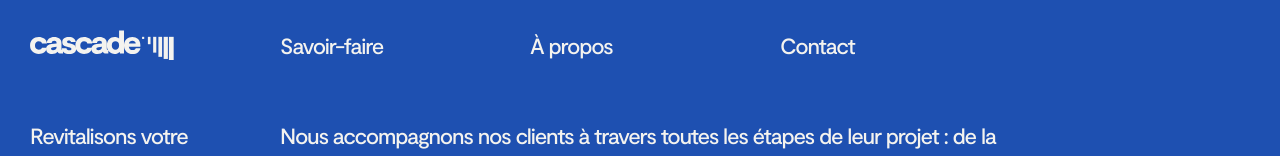
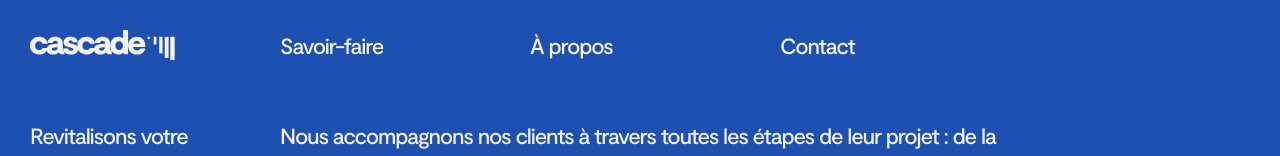
Before and after one commit to LapassetAC/cascade, a Next.js app: page /expertise in a window 1280 px wide. Shown: the top 156 px of the page. Built offline with nearby package versions, Linux system fonts and the light colour scheme.

Commit message:
update logo (5 rect)

```diff
--- a/src/components/CascadeLogo.js
+++ b/src/components/CascadeLogo.js
@@ -40,16 +40,15 @@ const StyledContainer = styled.div`
     path {
       fill: ${({ $color }) => $color};
     }
-    line {
-      stroke: ${({ $color }) => $color};
-      /* stroke-dasharray: 44; */
-      /* stroke-dashoffset: 0; */
-      /* transition: stroke-dashoffset 0.4s ease-in-out; */
-      ${cascadeDelay(6, 0.1)}
+    rect {
+      fill: ${({ $color }) => $color};
+      ${cascadeDelay(5, 0.1)}
       ${({ $isAnimation }) =>
         $isAnimation &&
         css`
-          transform: translateY(-60px);
+          transform: translateY(-50px);
+          opacity: 0;
+          visibility: hidden;
           animation: ${textApparitionAnim} 0.4s forwards;
         `}
     }
@@ -66,87 +65,74 @@ export default function CascadeLogo({ color, isAnimation }) {
       $color={color}
     >
       <svg
-        width="273"
-        height="57"
-        viewBox="0 0 273 57"
+        width="1032"
+        height="214"
+        viewBox="0 0 1032 214"
         fill="none"
         xmlns="http://www.w3.org/2000/svg"
       >
         <path
-          d="M16.6575 45.4559C11.7389 45.4559 7.75018 43.9886 4.69152 41.0539C1.63285 38.0779 0.103516 34.2133 0.103516 29.4599C0.103516 24.6239 1.67418 20.7179 4.81552 17.7419C7.99818 14.7246 11.9042 13.2159 16.5335 13.2159C20.5429 13.2159 24.0355 14.2699 27.0115 16.3779C29.9875 18.4859 31.7029 21.5859 32.1575 25.6779H22.7955C22.4649 24.3553 21.7415 23.3013 20.6255 22.5159C19.5095 21.6893 18.1455 21.2759 16.5335 21.2759C14.4669 21.2759 12.7515 22.0406 11.3875 23.5699C10.0648 25.0579 9.40352 27.0213 9.40352 29.4599C9.40352 31.8986 10.0648 33.8413 11.3875 35.2879C12.7102 36.6933 14.4668 37.3959 16.6575 37.3959C19.8402 37.3959 21.9069 36.1766 22.8575 33.7379H32.1575C31.7442 37.3339 30.1115 40.1859 27.2595 42.2939C24.4489 44.4019 20.9149 45.4559 16.6575 45.4559Z"
-          fill="black"
+          d="M64.8856 174.972C45.6062 174.972 29.9721 169.221 17.9833 157.718C5.99443 146.053 0 130.905 0 112.274C0 93.3186 6.15644 78.0086 18.4693 66.3437C30.9442 54.5169 46.2543 48.6035 64.3996 48.6035C80.1147 48.6035 93.8047 52.7347 105.47 60.9973C117.134 69.2599 123.858 81.4108 125.64 97.4499H88.9443C87.6482 92.2656 84.813 88.1343 80.4387 85.0561C76.0644 81.8158 70.718 80.1957 64.3996 80.1957C56.299 80.1957 49.5755 83.1929 44.2291 89.1873C39.0448 95.0198 36.4526 102.715 36.4526 112.274C36.4526 121.833 39.0448 129.447 44.2291 135.118C49.4135 140.626 56.299 143.38 64.8856 143.38C77.3605 143.38 85.4611 138.601 89.1873 129.042H125.64C124.02 143.137 117.62 154.316 106.442 162.579C95.4248 170.841 81.5728 174.972 64.8856 174.972Z"
+          fill="#1E1E1E"
         />
         <path
-          d="M61.9844 37.9539H62.7284V44.8359H58.8844C55.5364 44.8359 53.3044 43.6166 52.1884 41.1779C50.0804 44.0299 46.691 45.4559 42.0204 45.4559C38.5897 45.4559 35.841 44.6706 33.7744 43.0999C31.7077 41.4879 30.6744 39.1939 30.6744 36.2179C30.6744 33.3659 31.5837 31.1753 33.4024 29.6459C35.2624 28.0753 37.701 27.1246 40.7184 26.7939L50.5144 25.7399V24.7479C50.5144 21.9373 49.0264 20.5319 46.0504 20.5319C43.1984 20.5319 41.545 21.8753 41.0904 24.5619H31.7904C32.121 21.1726 33.547 18.4446 36.0684 16.3779C38.5897 14.2699 41.917 13.2159 46.0504 13.2159C50.0597 13.2159 53.3457 14.2286 55.9084 16.2539C58.5124 18.2793 59.8144 21.3586 59.8144 25.4919V35.6599C59.8144 37.1893 60.5377 37.9539 61.9844 37.9539ZM50.5144 32.8699V32.0019L43.9424 32.7459C41.297 33.0353 39.9744 34.0479 39.9744 35.7839C39.9744 37.5613 41.1937 38.4499 43.6324 38.4499C45.4097 38.4499 47.001 37.9953 48.4064 37.0859C49.8117 36.1766 50.5144 34.7713 50.5144 32.8699Z"
-          fill="black"
+          d="M242.55 145.567H245.466V172.542H230.399C217.276 172.542 208.528 167.763 204.154 158.204C195.891 169.383 182.606 174.972 164.299 174.972C150.852 174.972 140.078 171.894 131.977 165.738C123.877 159.419 119.827 150.428 119.827 138.763C119.827 127.584 123.391 118.997 130.519 113.003C137.81 106.847 147.368 103.12 159.195 101.824L197.592 97.6929V93.8047C197.592 82.7879 191.76 77.2795 180.095 77.2795C168.916 77.2795 162.436 82.5449 160.653 93.0756H124.201C125.497 79.7907 131.086 69.0979 140.969 60.9973C150.852 52.7347 163.894 48.6035 180.095 48.6035C195.81 48.6035 208.69 52.5727 218.735 60.5113C228.941 68.4499 234.045 80.5197 234.045 96.7209V136.576C234.045 142.57 236.88 145.567 242.55 145.567ZM197.592 125.64V122.238L171.832 125.154C161.463 126.288 156.279 130.257 156.279 137.062C156.279 144.028 161.058 147.511 170.617 147.511C177.584 147.511 183.821 145.729 189.329 142.165C194.838 138.601 197.592 133.092 197.592 125.64Z"
+          fill="#1E1E1E"
         />
         <path
-          d="M74.9259 45.4559C70.4206 45.4559 66.9279 44.5053 64.4479 42.6039C61.9679 40.7026 60.6246 38.0573 60.4179 34.6679H69.2839C69.6559 37.3133 71.5366 38.6359 74.9259 38.6359C77.4886 38.6359 78.7699 37.8299 78.7699 36.2179C78.7699 35.3086 78.3979 34.6059 77.6539 34.1099C76.9099 33.6139 75.6079 33.1386 73.7479 32.6839L70.3999 31.9399C69.1186 31.6506 68.0026 31.3406 67.0519 31.0099C66.1426 30.6379 65.2126 30.1213 64.2619 29.4599C63.3112 28.7986 62.5879 27.9306 62.0919 26.8559C61.5959 25.7813 61.3479 24.4999 61.3479 23.0119C61.3479 19.9119 62.5259 17.5146 64.8819 15.8199C67.2379 14.0839 70.1312 13.2159 73.5619 13.2159C77.7366 13.2159 80.9606 14.1253 83.2339 15.9439C85.5072 17.7626 86.7679 20.1186 87.0159 23.0119H78.0879C77.7572 21.0279 76.2692 20.0359 73.6239 20.0359C72.5906 20.0359 71.7639 20.2633 71.1439 20.7179C70.5239 21.1313 70.2139 21.7099 70.2139 22.4539C70.2139 22.9913 70.4206 23.4459 70.8339 23.8179C71.2886 24.1899 71.7639 24.4586 72.2599 24.6239C72.7972 24.7893 73.6652 25.0373 74.8639 25.3679L78.2739 26.1739C81.3326 26.8766 83.6472 27.9926 85.2179 29.5219C86.7886 31.0513 87.5739 33.1799 87.5739 35.9079C87.5739 39.0493 86.3959 41.4259 84.0399 43.0379C81.6839 44.6499 78.6459 45.4559 74.9259 45.4559Z"
-          fill="black"
+          d="M293.276 174.972C275.617 174.972 261.927 171.246 252.206 163.794C242.486 156.341 237.22 145.972 236.41 132.687H271.162C272.62 143.056 279.991 148.241 293.276 148.241C303.321 148.241 308.343 145.081 308.343 138.763C308.343 135.199 306.885 132.444 303.969 130.5C301.053 128.556 295.949 126.693 288.659 124.911L275.536 121.995C270.514 120.861 266.139 119.646 262.413 118.349C258.849 116.891 255.204 114.866 251.477 112.274C247.751 109.682 244.916 106.28 242.972 102.067C241.028 97.855 240.056 92.8326 240.056 87.0002C240.056 74.8493 244.673 65.4527 253.908 58.8102C263.142 52.0057 274.483 48.6035 287.93 48.6035C304.293 48.6035 316.93 52.1677 325.841 59.2962C334.751 66.4247 339.693 75.6594 340.665 87.0002H305.67C304.374 79.2236 298.542 75.3354 288.173 75.3354C284.123 75.3354 280.882 76.2264 278.452 78.0085C276.022 79.6287 274.807 81.8968 274.807 84.813C274.807 86.9192 275.617 88.7013 277.237 90.1594C279.019 91.6175 280.882 92.6706 282.827 93.3186C284.933 93.9667 288.335 94.9388 293.033 96.2348L306.399 99.3941C318.388 102.148 327.461 106.523 333.617 112.517C339.774 118.511 342.852 126.855 342.852 137.548C342.852 149.861 338.235 159.176 329 165.495C319.765 171.813 307.857 174.972 293.276 174.972Z"
+          fill="#1E1E1E"
         />
         <path
-          d="M102.77 45.4559C97.851 45.4559 93.8624 43.9886 90.8037 41.0539C87.745 38.0779 86.2157 34.2133 86.2157 29.4599C86.2157 24.6239 87.7864 20.7179 90.9277 17.7419C94.1104 14.7246 98.0164 13.2159 102.646 13.2159C106.655 13.2159 110.148 14.2699 113.124 16.3779C116.1 18.4859 117.815 21.5859 118.27 25.6779H108.908C108.577 24.3553 107.854 23.3013 106.738 22.5159C105.622 21.6893 104.258 21.2759 102.646 21.2759C100.579 21.2759 98.8637 22.0406 97.4997 23.5699C96.177 25.0579 95.5157 27.0213 95.5157 29.4599C95.5157 31.8986 96.177 33.8413 97.4997 35.2879C98.8224 36.6933 100.579 37.3959 102.77 37.3959C105.952 37.3959 108.019 36.1766 108.97 33.7379H118.27C117.856 37.3339 116.224 40.1859 113.372 42.2939C110.561 44.4019 107.027 45.4559 102.77 45.4559Z"
-          fill="black"
+          d="M402.414 174.972C383.134 174.972 367.5 169.221 355.512 157.718C343.523 146.053 337.528 130.905 337.528 112.274C337.528 93.3186 343.685 78.0086 355.998 66.3437C368.472 54.5169 383.783 48.6035 401.928 48.6035C417.643 48.6035 431.333 52.7347 442.998 60.9973C454.663 69.2599 461.386 81.4108 463.168 97.4499H426.473C425.176 92.2656 422.341 88.1343 417.967 85.0561C413.593 81.8158 408.246 80.1957 401.928 80.1957C393.827 80.1957 387.104 83.1929 381.757 89.1873C376.573 95.0198 373.981 102.715 373.981 112.274C373.981 121.833 376.573 129.447 381.757 135.118C386.942 140.626 393.827 143.38 402.414 143.38C414.889 143.38 422.989 138.601 426.716 129.042H463.168C461.548 143.137 455.149 154.316 443.97 162.579C432.953 170.841 419.101 174.972 402.414 174.972Z"
+          fill="#1E1E1E"
         />
         <path
-          d="M148.097 37.9539H148.841V44.8359H144.997C141.649 44.8359 139.417 43.6166 138.301 41.1779C136.193 44.0299 132.803 45.4559 128.133 45.4559C124.702 45.4559 121.953 44.6706 119.887 43.0999C117.82 41.4879 116.787 39.1939 116.787 36.2179C116.787 33.3659 117.696 31.1753 119.515 29.6459C121.375 28.0753 123.813 27.1246 126.831 26.7939L136.627 25.7399V24.7479C136.627 21.9373 135.139 20.5319 132.163 20.5319C129.311 20.5319 127.657 21.8753 127.203 24.5619H117.903C118.233 21.1726 119.659 18.4446 122.181 16.3779C124.702 14.2699 128.029 13.2159 132.163 13.2159C136.172 13.2159 139.458 14.2286 142.021 16.2539C144.625 18.2793 145.927 21.3586 145.927 25.4919V35.6599C145.927 37.1893 146.65 37.9539 148.097 37.9539ZM136.627 32.8699V32.0019L130.055 32.7459C127.409 33.0353 126.087 34.0479 126.087 35.7839C126.087 37.5613 127.306 38.4499 129.745 38.4499C131.522 38.4499 133.113 37.9953 134.519 37.0859C135.924 36.1766 136.627 34.7713 136.627 32.8699Z"
-          fill="black"
+          d="M580.079 145.567H582.995V172.542H567.928C554.805 172.542 546.056 167.763 541.682 158.204C533.419 169.383 520.134 174.972 501.827 174.972C488.38 174.972 477.606 171.894 469.506 165.738C461.405 159.419 457.355 150.428 457.355 138.763C457.355 127.584 460.919 118.997 468.048 113.003C475.338 106.847 484.897 103.12 496.724 101.824L535.12 97.6929V93.8047C535.12 82.7879 529.288 77.2795 517.623 77.2795C506.444 77.2795 499.964 82.5449 498.182 93.0756H461.729C463.025 79.7907 468.615 69.0979 478.497 60.9973C488.38 52.7347 501.422 48.6035 517.623 48.6035C533.338 48.6035 546.218 52.5727 556.263 60.5113C566.47 68.4499 571.573 80.5197 571.573 96.7209V136.576C571.573 142.57 574.408 145.567 580.079 145.567ZM535.12 125.64V122.238L509.36 125.154C498.992 126.288 493.807 130.257 493.807 137.062C493.807 144.028 498.587 147.511 508.145 147.511C515.112 147.511 521.349 145.729 526.858 142.165C532.366 138.601 535.12 133.092 535.12 125.64Z"
+          fill="#1E1E1E"
         />
         <path
-          d="M169.294 0.815918H178.594V44.8359H171.03L170.224 41.6119H169.666C167.6 44.1746 164.644 45.4559 160.8 45.4559C156.584 45.4559 153.071 43.9886 150.26 41.0539C147.491 38.0779 146.106 34.1513 146.106 29.2739C146.106 24.3139 147.512 20.4079 150.322 17.5559C153.133 14.6626 156.626 13.2159 160.8 13.2159C164.314 13.2159 167.145 14.1873 169.294 16.1299V0.815918ZM162.35 37.3959C164.458 37.3959 166.132 36.6519 167.372 35.1639C168.654 33.6759 169.294 31.7126 169.294 29.2739C169.294 26.8766 168.654 24.9546 167.372 23.5079C166.132 22.0199 164.458 21.2759 162.35 21.2759C160.284 21.2759 158.61 22.0199 157.328 23.5079C156.047 24.9546 155.406 26.8766 155.406 29.2739C155.406 31.7126 156.047 33.6759 157.328 35.1639C158.61 36.6519 160.284 37.3959 162.35 37.3959Z"
-          fill="black"
+          d="M663.166 0H699.618V172.542H669.97L666.811 159.905H664.624C656.523 169.95 644.939 174.972 629.872 174.972C613.347 174.972 599.576 169.221 588.559 157.718C577.705 146.053 572.277 130.662 572.277 111.545C572.277 92.1036 577.786 76.7935 588.802 65.6147C599.819 54.2739 613.509 48.6035 629.872 48.6035C643.643 48.6035 654.741 52.4107 663.166 60.0253V0ZM635.948 143.38C644.21 143.38 650.772 140.464 655.632 134.632C660.655 128.799 663.166 121.104 663.166 111.545C663.166 102.148 660.655 94.6147 655.632 88.9443C650.772 83.1119 644.21 80.1957 635.948 80.1957C627.847 80.1957 621.286 83.1119 616.263 88.9443C611.241 94.6147 608.73 102.148 608.73 111.545C608.73 121.104 611.241 128.799 616.263 134.632C621.286 140.464 627.847 143.38 635.948 143.38Z"
+          fill="#1E1E1E"
         />
         <path
-          d="M201.008 34.5439H209.874C209.296 37.8919 207.684 40.5579 205.038 42.5419C202.434 44.4846 199.066 45.4559 194.932 45.4559C190.138 45.4559 186.211 44.0093 183.152 41.1159C180.094 38.2226 178.564 34.3993 178.564 29.6459C178.564 24.6446 180.094 20.6559 183.152 17.6799C186.252 14.7039 190.055 13.2159 194.56 13.2159C198.818 13.2159 202.393 14.5593 205.286 17.2459C208.221 19.9326 209.709 23.9833 209.75 29.3979C209.75 30.1833 209.688 31.0099 209.564 31.8779H187.74C187.947 33.7379 188.67 35.2466 189.91 36.4039C191.15 37.5613 192.824 38.1399 194.932 38.1399C198.239 38.1399 200.264 36.9413 201.008 34.5439ZM194.56 20.5319C192.783 20.5319 191.295 21.0279 190.096 22.0199C188.939 22.9706 188.195 24.2106 187.864 25.7399H200.884C200.719 24.2106 200.058 22.9706 198.9 22.0199C197.743 21.0279 196.296 20.5319 194.56 20.5319Z"
-          fill="black"
+          d="M787.473 132.201H822.224C819.956 145.324 813.638 155.774 803.269 163.551C793.062 171.165 779.858 174.972 763.657 174.972C744.864 174.972 729.473 169.302 717.484 157.961C705.495 146.62 699.501 131.634 699.501 113.003C699.501 93.3996 705.495 77.7655 717.484 66.1007C729.635 54.4359 744.54 48.6035 762.199 48.6035C778.886 48.6035 792.9 53.8688 804.241 64.3996C815.744 74.9303 821.576 90.8075 821.738 112.031C821.738 115.109 821.495 118.349 821.009 121.752H735.467C736.277 129.042 739.112 134.956 743.973 139.492C748.833 144.028 755.395 146.296 763.657 146.296C776.618 146.296 784.557 141.598 787.473 132.201ZM762.199 77.2795C755.233 77.2795 749.4 79.2236 744.702 83.1119C740.165 86.8382 737.249 91.6985 735.953 97.6929H786.987C786.339 91.6985 783.747 86.8382 779.21 83.1119C774.674 79.2236 769.004 77.2795 762.199 77.2795Z"
+          fill="#1E1E1E"
         />
-        <line
-          x1="215"
-          y1="13"
-          x2="215"
-          y2="17"
-          stroke="black"
-          strokeWidth="4"
+        <rect
+          x="882.255"
+          y="48.418"
+          width="19.7252"
+          height="55.2306"
+          fill="#1E1E1E"
         />
-        <line
-          x1="226.5"
-          y1="13"
-          x2="226.5"
-          y2="27"
-          stroke="black"
-          strokeWidth="5"
+        <rect
+          x="838.86"
+          y="48.418"
+          width="15.7802"
+          height="15.7802"
+          fill="#1E1E1E"
         />
-        <line
-          x1="237"
-          y1="13"
-          x2="237"
-          y2="43"
-          stroke="black"
-          strokeWidth="6"
+        <rect
+          x="921.706"
+          y="48.418"
+          width="23.6703"
+          height="118.351"
+          fill="#1E1E1E"
         />
-        <line
-          x1="247.5"
-          y1="13"
-          x2="247.5"
-          y2="51"
-          stroke="black"
-          strokeWidth="7"
+        <rect
+          x="961.158"
+          y="48.418"
+          width="27.6153"
+          height="149.912"
+          fill="#1E1E1E"
         />
-        <line
-          x1="258"
-          y1="13"
-          x2="258"
-          y2="55"
-          stroke="black"
-          strokeWidth="8"
-        />
-        <line
-          x1="268.5"
-          y1="13"
-          x2="268.5"
-          y2="57"
-          stroke="black"
-          strokeWidth="9"
+        <rect
+          x="1000.61"
+          y="48.418"
+          width="31.5604"
+          height="165.692"
+          fill="#1E1E1E"
         />
       </svg>
     </StyledContainer>
```
